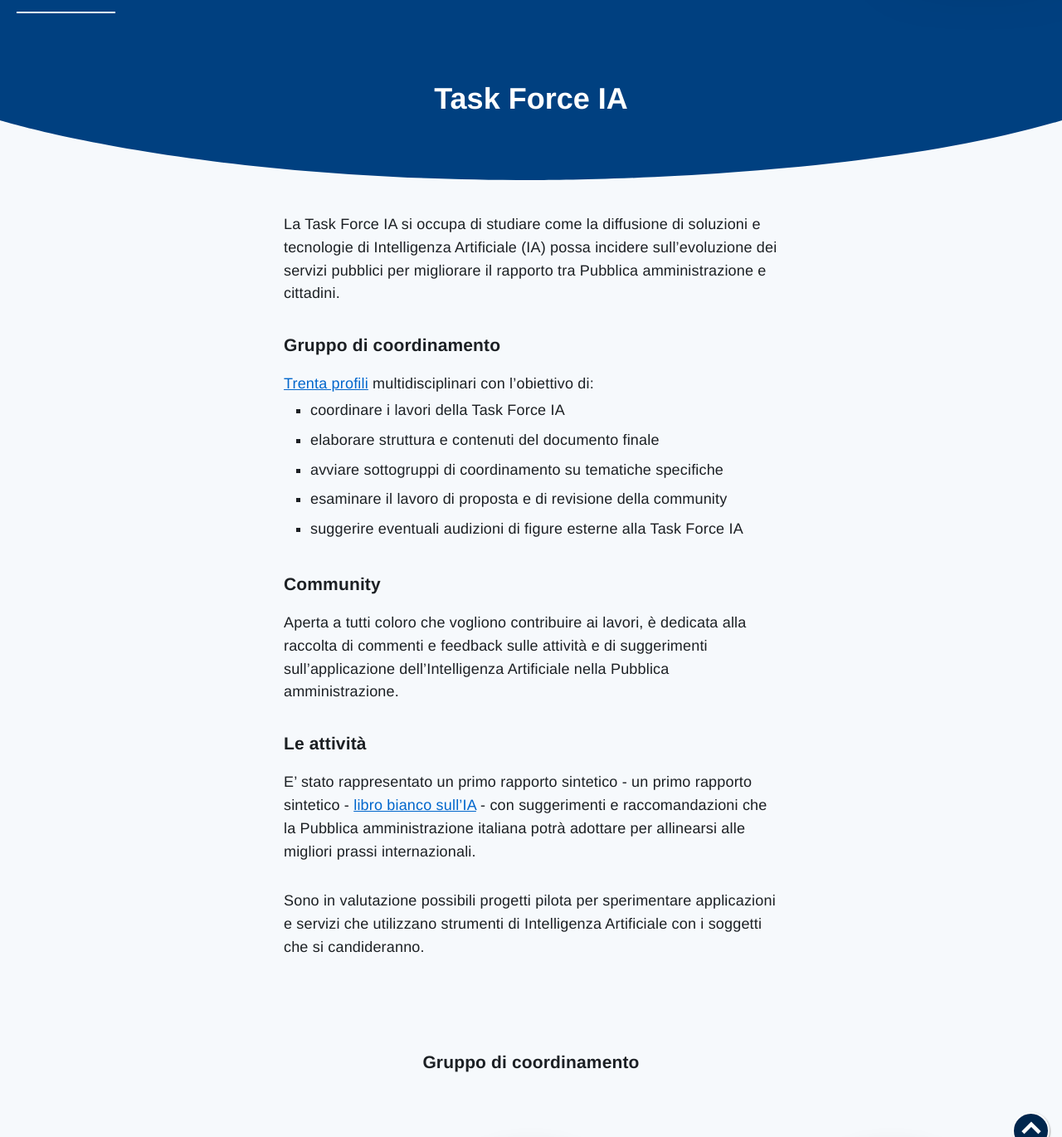
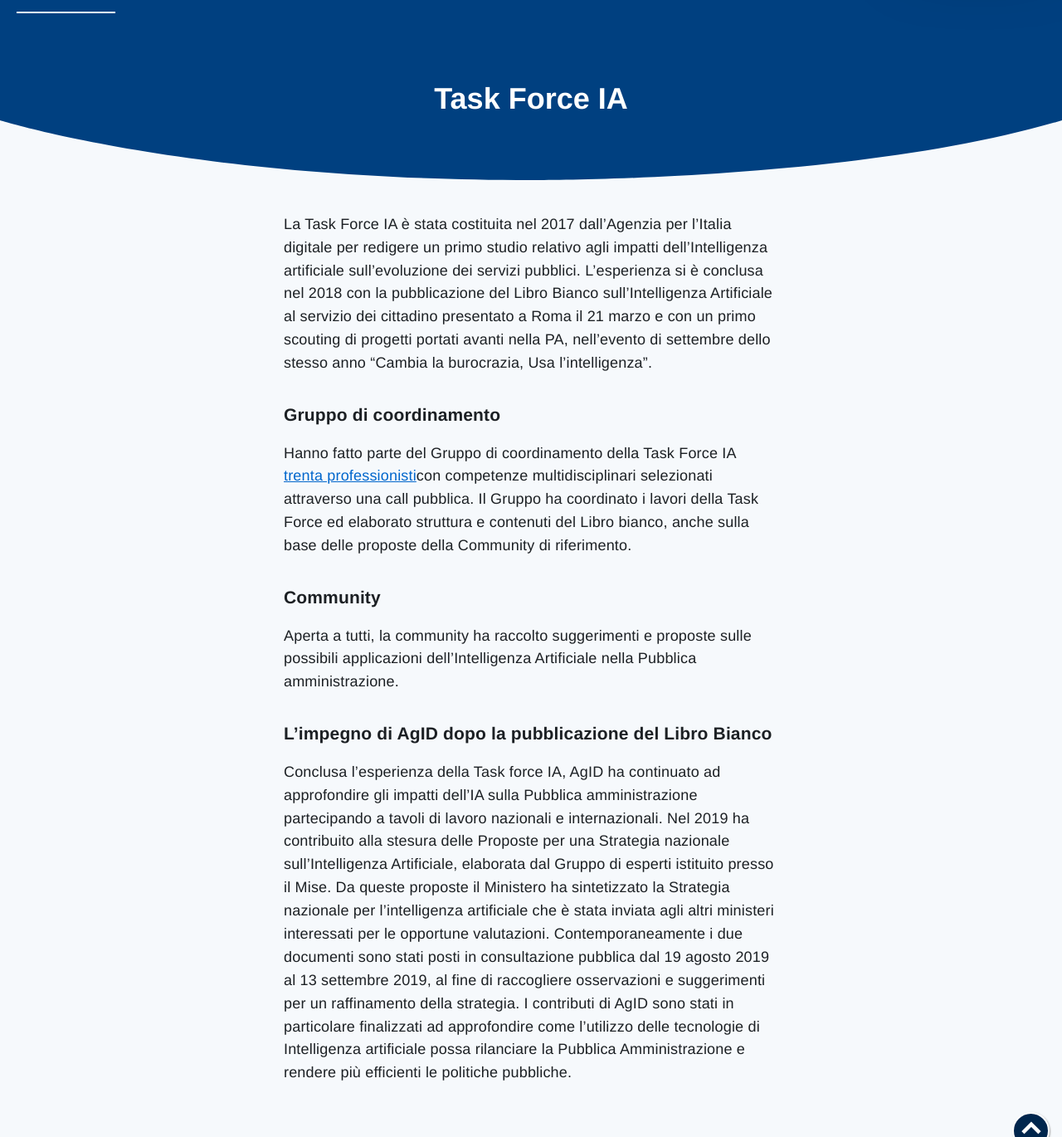
Before and after one commit to task-force-ia/ia.italia.it, a Jekyll site: the page built from _pages/it/task-force.md, in a window 1280 px wide and 1400 px high, scrolled down 233 px, cut to the strip 0-1370 px from the top of the window. Shown: the whole strip at 83% size. Built offline with Jekyll 4.4.1, drawn with Linux system fonts in a browser that asks for light colours; comment, search, counter and statistics services are not loaded.

Commit message:
Update task-force.md

```diff
--- a/_pages/it/task-force.md
+++ b/_pages/it/task-force.md
@@ -9,24 +9,21 @@ title-alignment: center
 seo:
   type: WebPage
 ---
-La Task Force IA si occupa di studiare come la diffusione di soluzioni e tecnologie di Intelligenza Artificiale (IA) possa incidere sull’evoluzione dei servizi pubblici per migliorare il rapporto tra Pubblica amministrazione e cittadini.
+La Task Force IA è stata costituita nel 2017 dall’Agenzia per l’Italia digitale per redigere un primo studio relativo agli impatti dell’Intelligenza artificiale sull’evoluzione dei servizi pubblici.
+L’esperienza si è conclusa nel 2018 con la pubblicazione del Libro Bianco sull’Intelligenza Artificiale al servizio dei cittadino presentato a Roma il 21 marzo e con un primo scouting di progetti portati avanti nella PA, nell’evento di settembre dello stesso anno “Cambia la burocrazia, Usa l’intelligenza”.
 
 #### Gruppo di coordinamento
 {: .u-margin-top-xl }
-
-[Trenta profili](#coordinamento) multidisciplinari con l’obiettivo di:
-
-- coordinare i lavori della Task Force IA
-- elaborare struttura e contenuti del documento finale
-- avviare sottogruppi di coordinamento su tematiche specifiche
-- esaminare il lavoro di proposta e di revisione della community
-- suggerire eventuali audizioni di figure esterne alla Task Force IA
+Hanno fatto parte del Gruppo di coordinamento della Task Force IA [trenta professionisti](#coordinamento)con competenze multidisciplinari selezionati attraverso una call pubblica.
+Il Gruppo ha coordinato i lavori della Task Force ed elaborato struttura e contenuti del Libro bianco, anche sulla base delle proposte della Community di riferimento.
 
 #### Community
 
-Aperta a tutti coloro che vogliono contribuire ai lavori, è dedicata alla raccolta di commenti e feedback sulle attività e di suggerimenti sull’applicazione dell’Intelligenza Artificiale nella Pubblica amministrazione.
+Aperta a tutti, la community ha raccolto suggerimenti e proposte sulle possibili applicazioni dell’Intelligenza Artificiale nella Pubblica amministrazione.
 
-#### Le attività
-E' stato rappresentato un primo rapporto sintetico - un primo rapporto sintetico - [libro bianco sull’IA](https://ia.italia.it/assets/librobianco.pdf) - con suggerimenti e raccomandazioni che la Pubblica amministrazione italiana potrà adottare per allinearsi alle migliori prassi internazionali.
-
-Sono in valutazione possibili progetti pilota per sperimentare applicazioni e servizi che utilizzano strumenti di Intelligenza Artificiale con i soggetti che si candideranno.
+#### L’impegno di AgID dopo la pubblicazione del Libro Bianco
+Conclusa l’esperienza della Task force IA, AgID ha continuato ad approfondire gli impatti dell’IA sulla Pubblica amministrazione partecipando a tavoli di lavoro nazionali e internazionali.
+Nel 2019 ha contribuito alla stesura delle Proposte per una Strategia nazionale sull’Intelligenza Artificiale, elaborata dal Gruppo di esperti istituito presso il Mise.
+Da queste proposte il Ministero ha sintetizzato la Strategia nazionale per l'intelligenza artificiale che è stata inviata agli altri ministeri interessati per le opportune valutazioni.
+Contemporaneamente i due documenti sono stati posti in consultazione pubblica dal 19 agosto 2019 al 13 settembre 2019, al fine di raccogliere osservazioni e suggerimenti per un raffinamento della strategia.
+I contributi di AgID sono stati in particolare finalizzati ad approfondire come l’utilizzo delle tecnologie di Intelligenza artificiale possa rilanciare la Pubblica Amministrazione e rendere più efficienti le politiche pubbliche.
```
